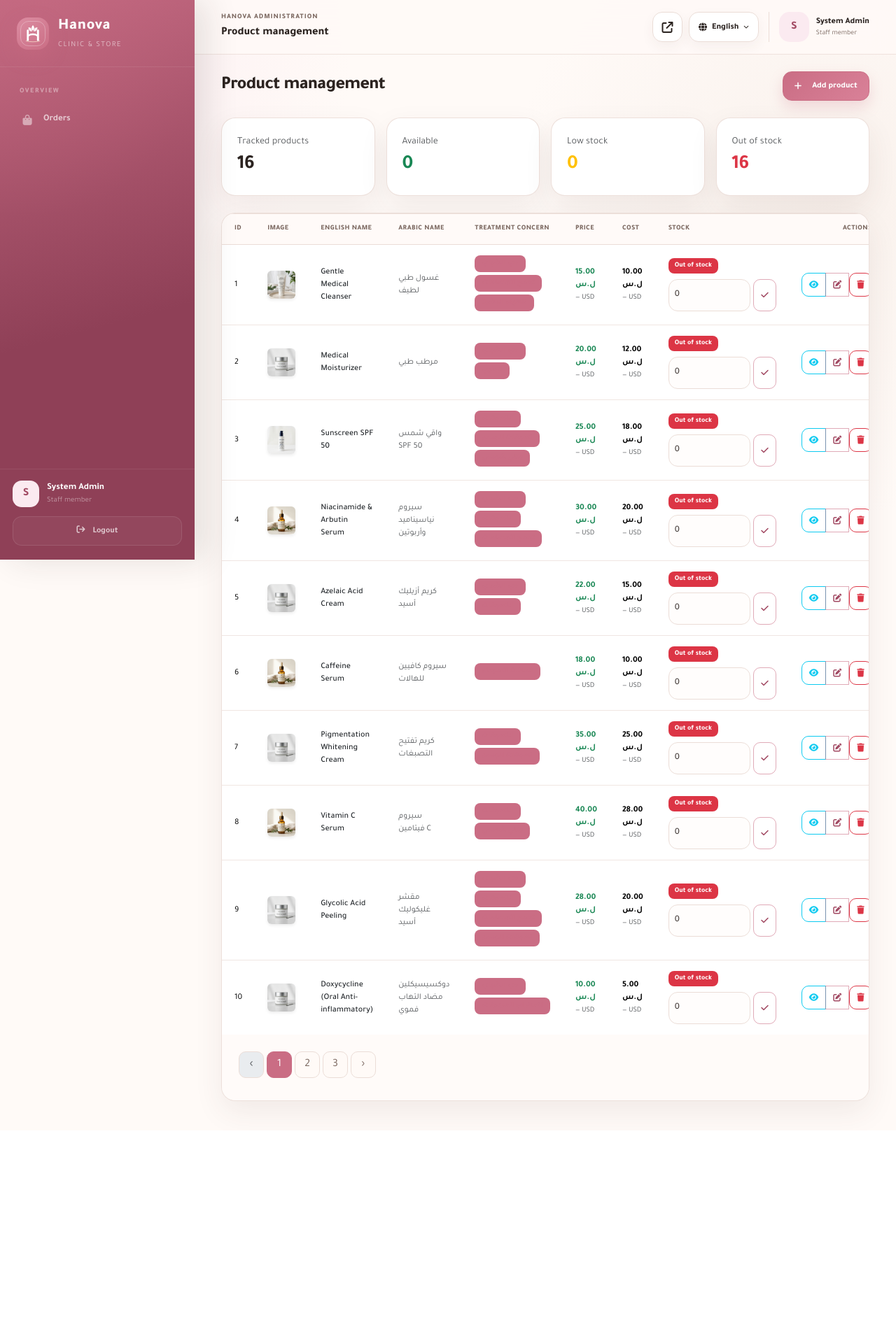
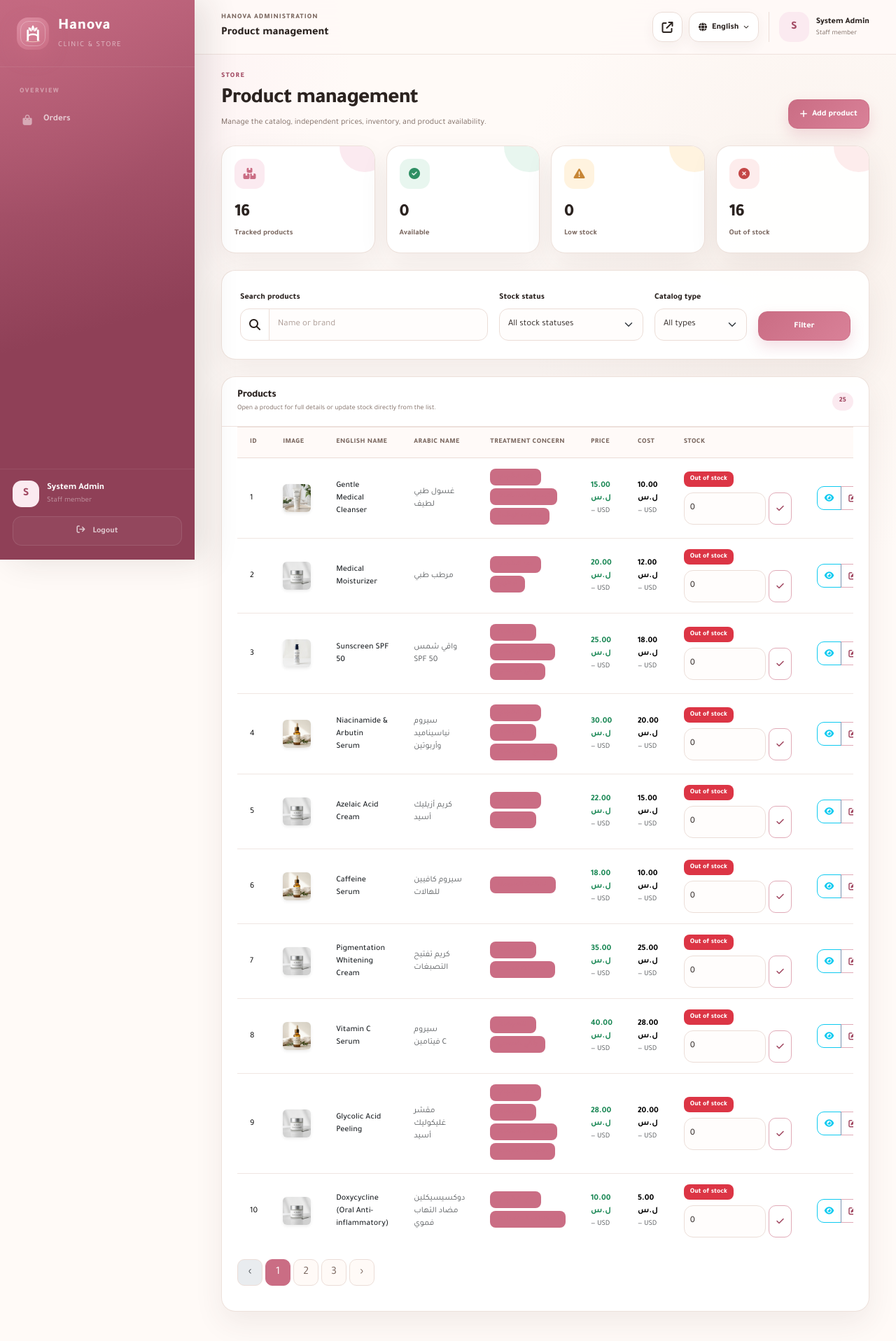
Before and after one commit to RazanKhoulani/hanova-app, a Laravel app: page /admin/products in a window 1280 px wide. Shown: the whole page at 70% size. Before the commit the page ends 1601 px from the top, so only its background shows below. Run offline with Laravel 12, Linux system fonts and the light colour scheme; a user stored in the database is signed in; data comes from the database, SQL or seed files in the repository; data that the repository does not hold is empty.

Commit message:
Polish checkout appointments and product management

```diff
--- a/laravel-medical-ecommerce/app/Http/Controllers/Admin/ProductController.php
+++ b/laravel-medical-ecommerce/app/Http/Controllers/Admin/ProductController.php
@@ -17,9 +17,40 @@ class ProductController extends Controller
         $this->productService = $productService;
     }
 
-    public function index()
+    public function index(Request $request)
     {
-        $products = $this->productService->getAllProducts(10);
+        $filters = $request->validate([
+            'search' => 'nullable|string|max:100',
+            'stock' => 'nullable|in:available,low,out,untracked',
+            'catalog_type' => 'nullable|in:product,bundle,session,nutrition',
+        ]);
+
+        $productsQuery = Product::query()
+            ->with('concerns')
+            ->withCount('visibleReviews')
+            ->withAvg('visibleReviews as visible_reviews_avg_rating', 'rating');
+
+        if ($search = trim((string) ($filters['search'] ?? ''))) {
+            $productsQuery->where(function ($query) use ($search) {
+                $query->where('name_ar', 'like', "%{$search}%")
+                    ->orWhere('name_en', 'like', "%{$search}%")
+                    ->orWhere('brand', 'like', "%{$search}%");
+            });
+        }
+
+        if (($filters['catalog_type'] ?? null) !== null) {
+            $productsQuery->where('catalog_type', $filters['catalog_type']);
+        }
+
+        match ($filters['stock'] ?? null) {
+            'available' => $productsQuery->where('track_inventory', true)->whereColumn('stock_quantity', '>', 'low_stock_threshold'),
+            'low' => $productsQuery->where('track_inventory', true)->where('stock_quantity', '>', 0)->whereColumn('stock_quantity', '<=', 'low_stock_threshold'),
+            'out' => $productsQuery->where('track_inventory', true)->where('stock_quantity', '<=', 0),
+            'untracked' => $productsQuery->where('track_inventory', false),
+            default => null,
+        };
+
+        $products = $productsQuery->latest()->paginate(10)->withQueryString();
         $trackedProducts = Product::query()->where('track_inventory', true);
         $inventorySummary = [
             'tracked' => (clone $trackedProducts)->count(),
@@ -33,7 +64,7 @@ class ProductController extends Controller
             'out' => (clone $trackedProducts)->where('stock_quantity', '<=', 0)->count(),
         ];
 
-        return view('admin.products.index', compact('products', 'inventorySummary'));
+        return view('admin.products.index', compact('products', 'inventorySummary', 'filters'));
     }
 
     public function create()
--- a/laravel-medical-ecommerce/lang/en/admin.php
+++ b/laravel-medical-ecommerce/lang/en/admin.php
@@ -398,6 +398,15 @@ return [
     'fact_confirmed' => 'Confirmed',
     'fact_ignored' => 'Ignored',
     'products_management' => 'Product management',
+    'products_management_hint' => 'Manage the catalog, independent prices, inventory, and product availability.',
+    'products_table_hint' => 'Open a product for full details or update stock directly from the list.',
+    'search_products' => 'Search products',
+    'search_products_hint' => 'Name or brand',
+    'stock_status' => 'Stock status',
+    'all_stock_statuses' => 'All stock statuses',
+    'all_types' => 'All types',
+    'filter' => 'Filter',
+    'clear_filters' => 'Clear filters',
     'add_product_hint' => 'Add the product, image, and stock from one form.',
     'tracked_products' => 'Tracked products',
     'available' => 'Available',
--- a/laravel-medical-ecommerce/resources/views/admin/products/index.blade.php
+++ b/laravel-medical-ecommerce/resources/views/admin/products/index.blade.php
@@ -3,21 +3,27 @@
 @section('title', __('admin.products_management'))
 
 @section('content')
-<div class="d-flex justify-content-between align-items-center mb-4">
-    <h2>{{ __('admin.products_management') }}</h2>
-    <a href="{{ route('admin.products.create') }}" class="btn btn-primary"><i class="fas fa-plus me-2"></i>{{ __('admin.add_product') }}</a>
-</div>
+<div class="page-header"><div><p class="eyebrow">{{ __('admin.store') }}</p><h1>{{ __('admin.products_management') }}</h1><p>{{ __('admin.products_management_hint') }}</p></div><a href="{{ route('admin.products.create') }}" class="btn btn-primary"><i class="fas fa-plus"></i>{{ __('admin.add_product') }}</a></div>
 
 
 <div class="row g-3 mb-4">
-    <div class="col-sm-6 col-xl-3"><div class="card border-0 shadow-sm"><div class="card-body"><small class="text-muted">{{ __('admin.tracked_products') }}</small><div class="fs-3 fw-bold">{{ $inventorySummary['tracked'] }}</div></div></div></div>
-    <div class="col-sm-6 col-xl-3"><div class="card border-0 shadow-sm"><div class="card-body"><small class="text-muted">{{ __('admin.available') }}</small><div class="fs-3 fw-bold text-success">{{ $inventorySummary['available'] }}</div></div></div></div>
-    <div class="col-sm-6 col-xl-3"><div class="card border-0 shadow-sm"><div class="card-body"><small class="text-muted">{{ __('admin.low_stock') }}</small><div class="fs-3 fw-bold text-warning">{{ $inventorySummary['low'] }}</div></div></div></div>
-    <div class="col-sm-6 col-xl-3"><div class="card border-0 shadow-sm"><div class="card-body"><small class="text-muted">{{ __('admin.out_of_stock') }}</small><div class="fs-3 fw-bold text-danger">{{ $inventorySummary['out'] }}</div></div></div></div>
+    <div class="col-sm-6 col-xl-3"><article class="metric-card h-100"><div class="metric-top"><div class="metric-icon"><i class="fas fa-boxes-stacked"></i></div></div><div class="metric-value">{{ $inventorySummary['tracked'] }}</div><div class="metric-label">{{ __('admin.tracked_products') }}</div></article></div>
+    <div class="col-sm-6 col-xl-3"><article class="metric-card h-100" style="--metric-color:#2f8f64;--metric-soft:#e8f6ef"><div class="metric-top"><div class="metric-icon"><i class="fas fa-circle-check"></i></div></div><div class="metric-value">{{ $inventorySummary['available'] }}</div><div class="metric-label">{{ __('admin.available') }}</div></article></div>
+    <div class="col-sm-6 col-xl-3"><article class="metric-card h-100" style="--metric-color:#c78636;--metric-soft:#fff3df"><div class="metric-top"><div class="metric-icon"><i class="fas fa-triangle-exclamation"></i></div></div><div class="metric-value">{{ $inventorySummary['low'] }}</div><div class="metric-label">{{ __('admin.low_stock') }}</div></article></div>
+    <div class="col-sm-6 col-xl-3"><article class="metric-card h-100" style="--metric-color:#c44747;--metric-soft:#fdecec"><div class="metric-top"><div class="metric-icon"><i class="fas fa-circle-xmark"></i></div></div><div class="metric-value">{{ $inventorySummary['out'] }}</div><div class="metric-label">{{ __('admin.out_of_stock') }}</div></article></div>
 </div>
 
-<div class="card shadow-sm">
-    <div class="card-body p-0">
+<form method="GET" class="panel-card form-panel mb-4" role="search">
+    <div class="row g-3 align-items-end">
+        <div class="col-lg-5"><label class="form-label" for="product-search">{{ __('admin.search_products') }}</label><div class="input-group"><span class="input-group-text"><i class="fas fa-search"></i></span><input id="product-search" type="search" name="search" class="form-control" value="{{ $filters['search'] ?? '' }}" placeholder="{{ __('admin.search_products_hint') }}"></div></div>
+        <div class="col-sm-6 col-lg-3"><label class="form-label" for="stock-filter">{{ __('admin.stock_status') }}</label><select id="stock-filter" name="stock" class="form-select"><option value="">{{ __('admin.all_stock_statuses') }}</option><option value="available" @selected(($filters['stock'] ?? '') === 'available')>{{ __('admin.available') }}</option><option value="low" @selected(($filters['stock'] ?? '') === 'low')>{{ __('admin.low_stock') }}</option><option value="out" @selected(($filters['stock'] ?? '') === 'out')>{{ __('admin.out_of_stock') }}</option><option value="untracked" @selected(($filters['stock'] ?? '') === 'untracked')>{{ __('admin.not_tracked') }}</option></select></div>
+        <div class="col-sm-6 col-lg-2"><label class="form-label" for="type-filter">{{ __('admin.catalog_type') }}</label><select id="type-filter" name="catalog_type" class="form-select"><option value="">{{ __('admin.all_types') }}</option>@foreach(['product','bundle','session','nutrition'] as $type)<option value="{{ $type }}" @selected(($filters['catalog_type'] ?? '') === $type)>{{ __('admin.catalog_' . $type) }}</option>@endforeach</select></div>
+        <div class="col-lg-2"><div class="d-flex gap-2"><button class="btn btn-primary flex-grow-1" type="submit">{{ __('admin.filter') }}</button>@if(array_filter($filters ?? []))<a href="{{ route('admin.products.index') }}" class="btn btn-outline-secondary" title="{{ __('admin.clear_filters') }}"><i class="fas fa-rotate-left"></i></a>@endif</div></div>
+    </div>
+</form>
+
+<section class="panel-card data-panel">
+    <div class="panel-heading"><div><h3>{{ __('admin.products') }}</h3><p>{{ __('admin.products_table_hint') }}</p></div><span class="soft-count">{{ $products->total() }}</span></div>
         <div class="table-responsive">
             <table class="table table-hover mb-0">
                 <thead class="bg-light">
@@ -103,11 +109,6 @@
                 </tbody>
             </table>
         </div>
-    </div>
-    @if($products->hasPages())
-    <div class="card-footer bg-white border-top-0 pt-4 pb-3 px-4">
-        {{ $products->links('pagination::bootstrap-5') }}
-    </div>
-    @endif
-</div>
+    @if($products->hasPages())<div class="pt-3">{{ $products->links('pagination::bootstrap-5') }}</div>@endif
+</section>
 @endsection
```
Also changed, not shown: laravel-medical-ecommerce/lang/ar/admin.php (+9 -0 lines), 3 other files.
